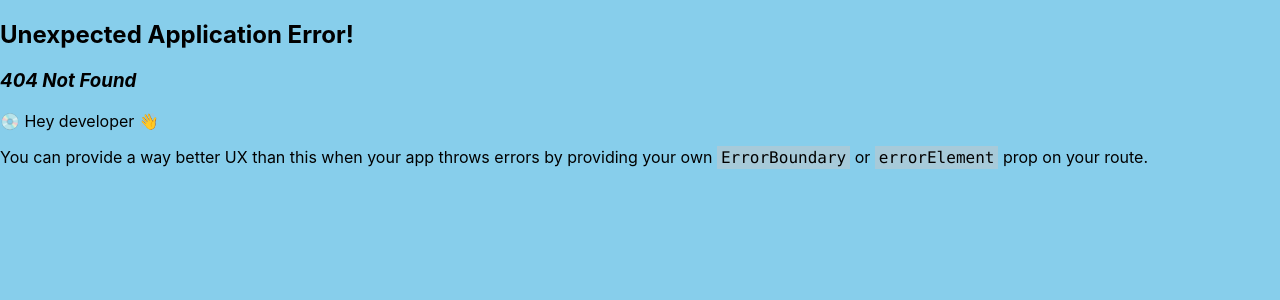
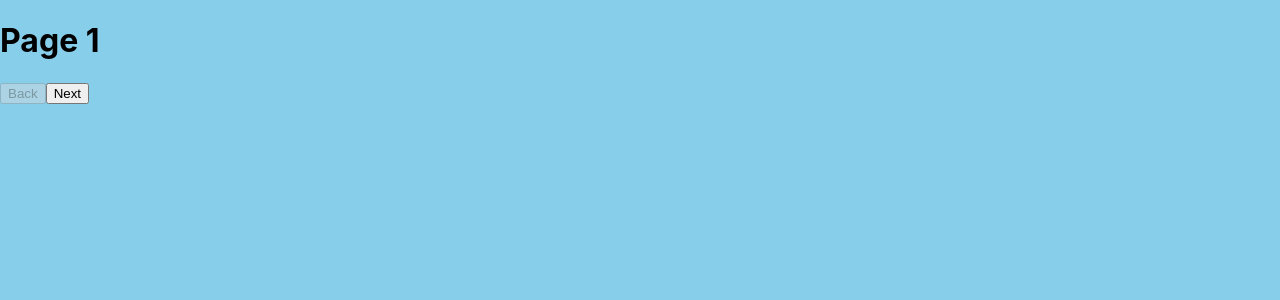
Before and after one commit to Dhruv-0-Arora/WAForge, a React (Create React App) app: page /evaluator in a window 1280 px wide. Before the commit this address had no page. Shown: the top 300 px of the page. Built offline with nearby package versions, Linux system fonts and the light colour scheme.

Commit message:
begin plane tracker

```diff
--- a/package.json
+++ b/package.json
@@ -4,6 +4,7 @@
   "private": true,
   "dependencies": {
     "cra-template": "1.2.0",
+    "googleapis": "^144.0.0",
     "react": "^18.3.1",
     "react-dom": "^18.3.1",
     "react-router-dom": "^7.1.5",
--- a/src/index.js
+++ b/src/index.js
@@ -3,6 +3,8 @@ import ReactDOM from "react-dom/client";
 import "./index.css";
 import App from "./ui/App";
 import About from "./ui/About";
+import Evaluator from "./ui/Evaluator";
+import PlaneTracker from "./ui/PlaneTracker";
 import { createBrowserRouter, RouterProvider } from "react-router-dom";
 
 import reportWebVitals from "./reportWebVitals";
@@ -10,6 +12,8 @@ import reportWebVitals from "./reportWebVitals";
 const router = createBrowserRouter([
     { path: "/", element: <App /> },
     { path: "/about", element: <About /> },
+    { path: "/evaluator", element: <Evaluator /> },
+    { path: "/tracker", element: <PlaneTracker /> },
 ]);
 
 const root = ReactDOM.createRoot(document.getElementById("root"));
--- /dev/null
+++ b/src/ui/Evaluator.js
@@ -0,0 +1,48 @@
+import '../util/App.css';
+import React, { useState } from 'react';
+
+
+function Evaluator() {
+    const [currentPage, setCurrentPage] = useState(1);
+
+  const nextPage = () => setCurrentPage((prev) => prev + 1);
+  const prevPage = () => setCurrentPage((prev) => Math.max(1, prev - 1));
+
+  return (
+    <div className="p-4">
+      {currentPage === 1 && <Page1 nextPage={nextPage} />}
+      {currentPage === 2 && <Page2 nextPage={nextPage} prevPage={prevPage} />}
+      {currentPage === 3 && <Page3 prevPage={prevPage} />}
+
+      <div className="mt-4">
+        <button onClick={prevPage} disabled={currentPage === 1} className="mr-2 bg-gray-500 text-white px-4 py-2 rounded">
+          Back
+        </button>
+        <button onClick={nextPage} disabled={currentPage === 3} className="bg-blue-500 text-white px-4 py-2 rounded">
+          Next
+        </button>
+      </div>
+    </div>
+  );
+};
+
+const Page1 = ({ nextPage }) => (
+  <div>
+    <h1>Page 1</h1>
+  </div>
+);
+
+const Page2 = ({ nextPage, prevPage }) => (
+  <div>
+    <h1>Page 2</h1>
+  </div>
+);
+
+const Page3 = ({ prevPage }) => (
+  <div>
+    <h1>Page 3</h1>
+  </div>
+);
+
+
+export default Evaluator;
--- /dev/null
+++ b/src/ui/PlaneTracker.js
@@ -0,0 +1,48 @@
+import { useState } from "react";
+
+const fetchFlightData = async (flightNumber) => {
+    const API_KEY = "71e65438c37e459b973b9669fdedf59c";
+    const response = await fetch(
+      `http://api.aviationstack.com/v1/flights?access_key=${API_KEY}&flight_number=${flightNumber}`
+    );
+    const data = await response.json();
+    console.log('API Response:', data);
+    if (!data || !data.data || !Array.isArray(data.data) || data.data.length === 0) {
+      console.error("Invalid API response or no flight data found.");
+      return null;
+    }
+
+    const flight = data.data[0]; // First flight match
+    return {
+        aircraftIATA: flight.aircraft?.iata || "Unknown",
+        aircraftModel: flight.aircraft?.icao || "Unknown",
+        origin: flight.departure?.airport || "Unknown",
+        destination: flight.arrival?.airport || "Unknown",
+        estimatedDistance: flight.arrival?.estimated || "Unknown"
+    };
+  };
+
+
+const PlaneTracker = () => {
+    const [flightNumber, setFlightNumber] = useState("");
+
+    const handleSearch = async () => {
+        const flightData = await fetchFlightData(flightNumber);
+        console.log(flightData);
+    };
+
+    return (
+        <div>
+            <input
+                type="text"
+                value={flightNumber}
+                onChange={(e) => setFlightNumber(e.target.value)}
+            />
+            <button onClick={handleSearch}>Search</button>
+        </div>
+    );
+
+
+};
+
+export default PlaneTracker;
```
Also changed, not shown: 1 other file (tests, documents, lock files or other folders).
